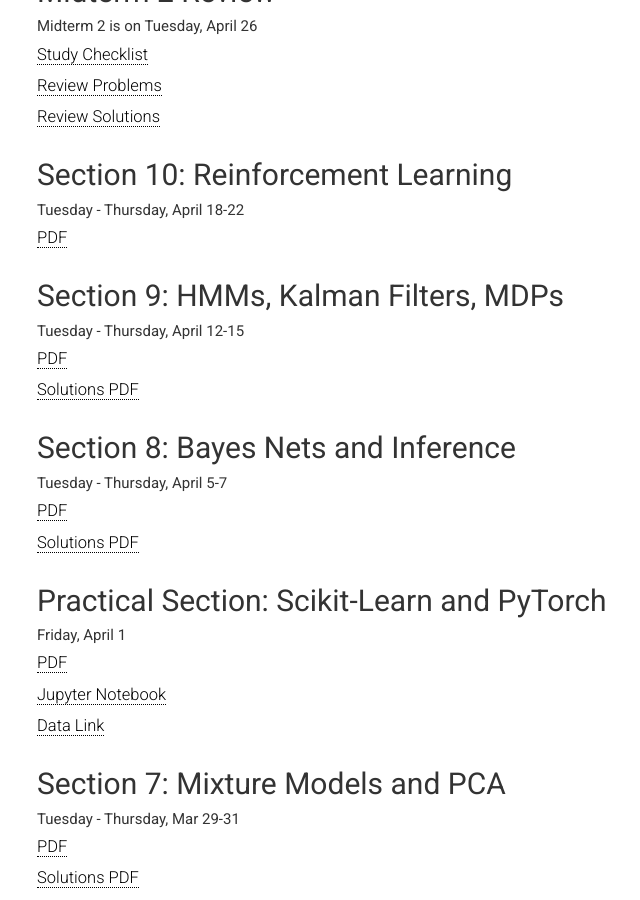
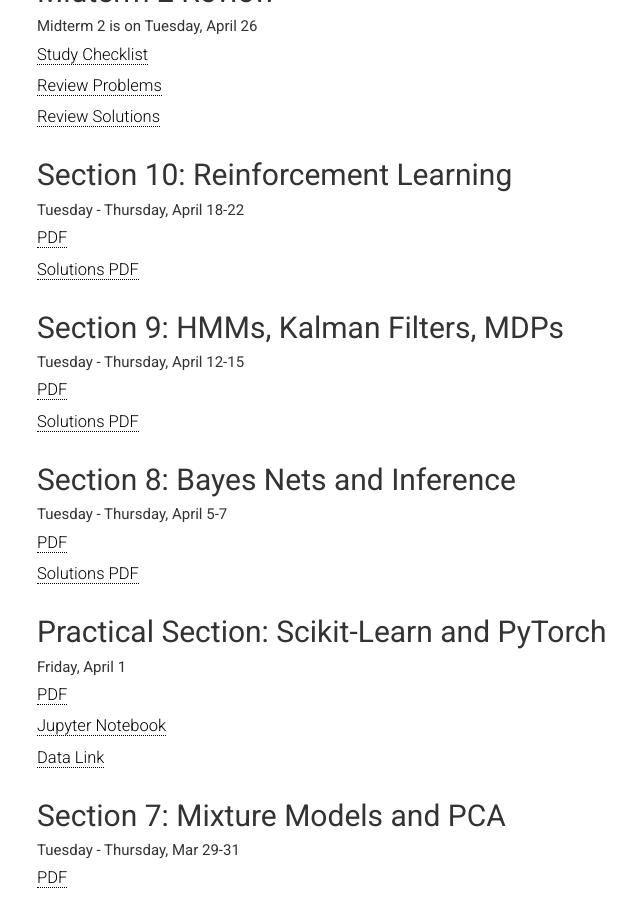
Before and after one commit to harvard-ml-courses/cs181-web, a Jekyll site: the page built from sections.html, in a window 1280 px wide and 900 px high, scrolled down 531 px. Shown: the whole window, without its empty margins (153-793 px from the left). Built offline with Jekyll 4.4.1, drawn with Linux system fonts in a browser that asks for light colours.

Commit message:
Post section 10 solutions

```diff
--- a/sections.html
+++ b/sections.html
@@ -45,6 +45,7 @@
         <p class="head-subtitle">Tuesday - Thursday, April 18-22</p>
         <ul class="lists">
             <li><a href="sections/sec10-reinforcement_learning/sec10.pdf" target="_blank">PDF</a></li>
+            <li><a href="sections/sec10-reinforcement_learning/sec10-soln.pdf" target="_blank">Solutions PDF</a></li>
         </ul>
 
         <h2 class="title" id="sec9">Section 9: HMMs, Kalman Filters, MDPs</h2>
```
